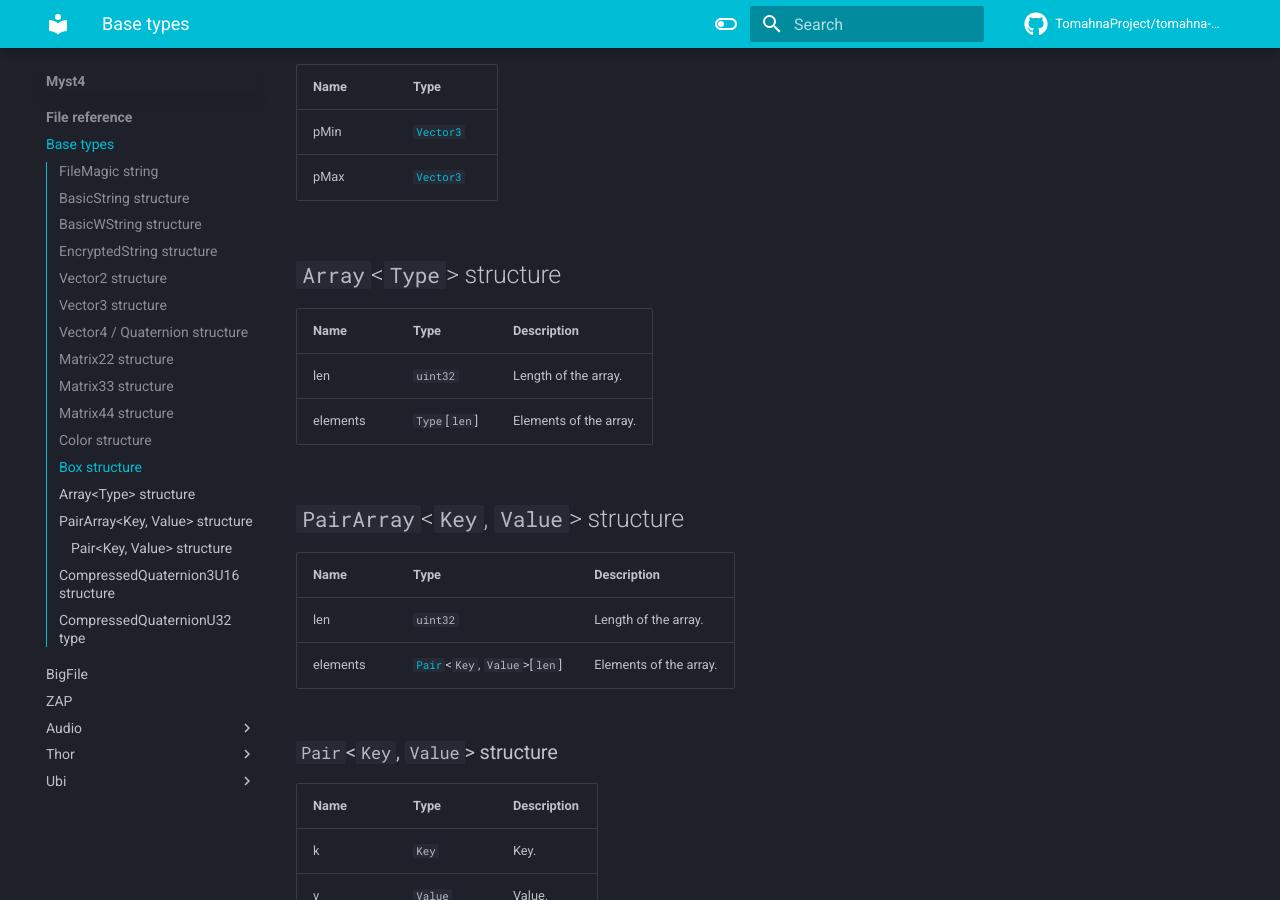
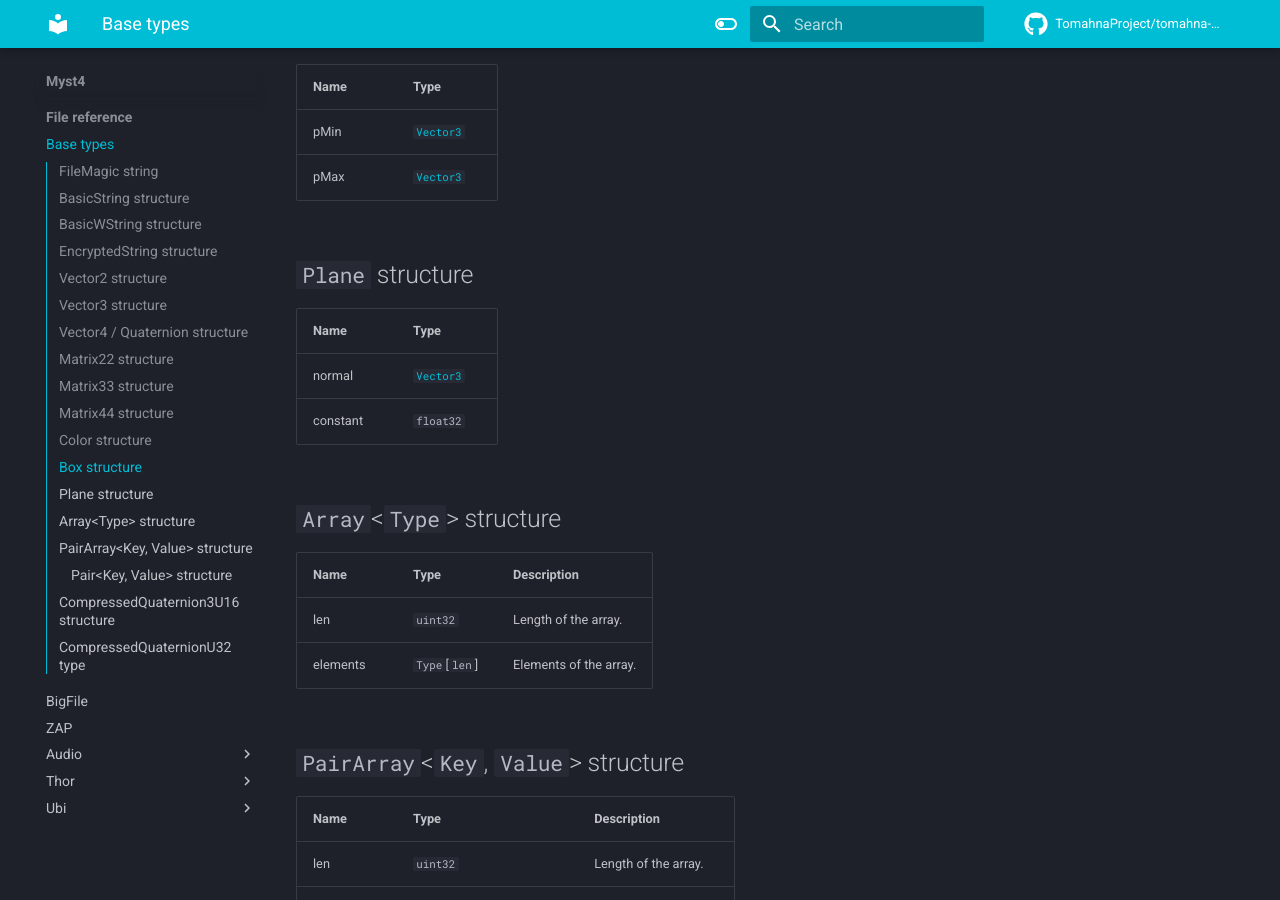
Before and after one commit to TomahnaProject/tomahna-project-wiki, an MkDocs documentation site: the page built from docs/myst4/file-reference/base.md, in a window 1280 px wide and 900 px high, scrolled down 3648 px. Built offline with MkDocs 1.6.1 and Material for MkDocs 9.7.7, drawn with Linux system fonts in a browser that asks for light colours; comment, search, counter and statistics services are not loaded.

Commit message:
myst4/file-reference/base: add `Plane` structure

```diff
--- a/docs/myst4/file-reference/base.md
+++ b/docs/myst4/file-reference/base.md
@@ -112,6 +112,13 @@ Sometimes referred to as `vec4` or `quat` respectively.
 | :-- | :-- |
 | pMin | [`Vector3`](#vector3-structure) |
 | pMax | [`Vector3`](#vector3-structure) |
+
+## `Plane` structure
+
+| Name | Type |
+| :-- | :-- |
+| normal | [`Vector3`](#vector3-structure) |
+| constant | `float32` |
 
 ## `Array`<`Type`> structure {#array-structure}
 
```
